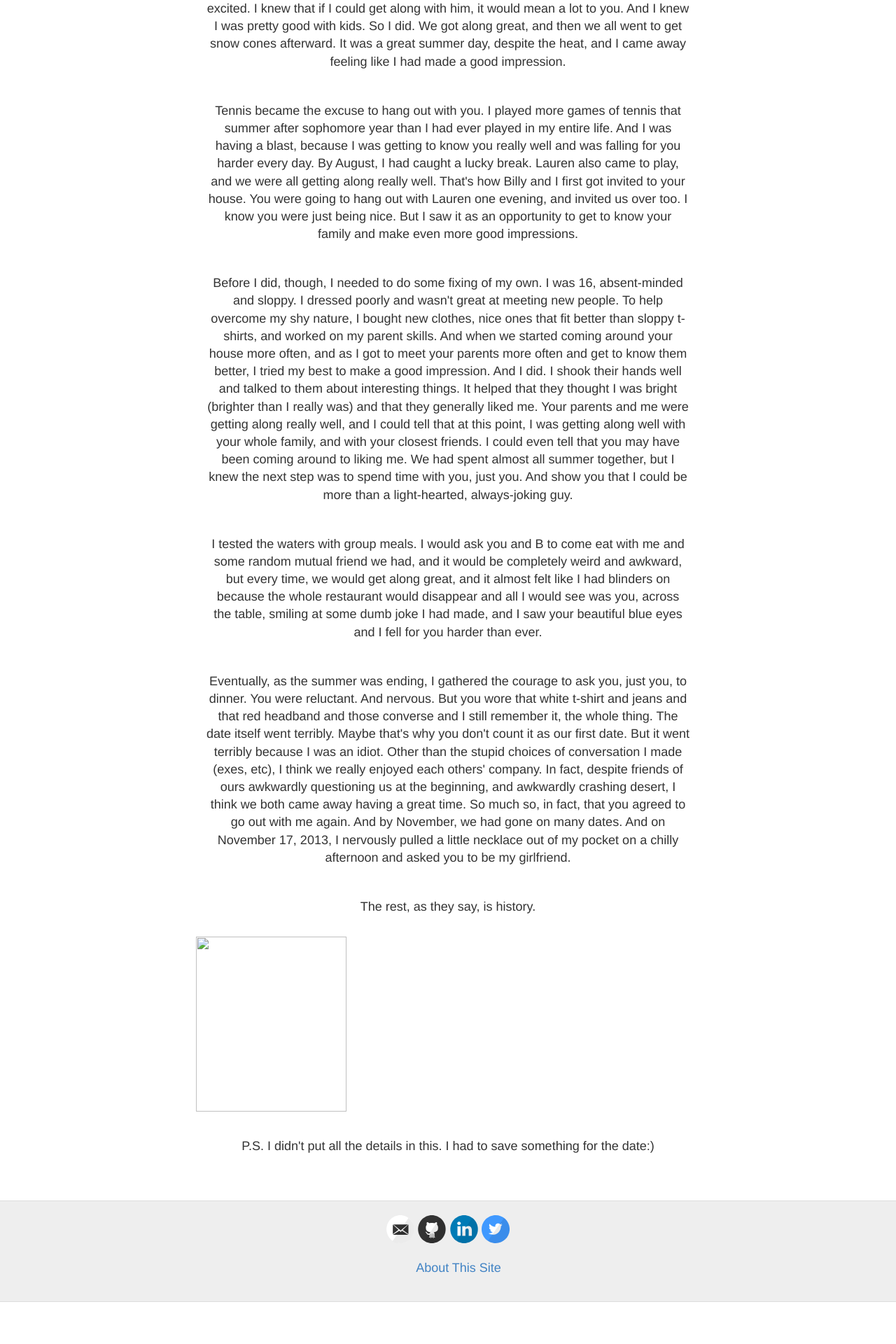
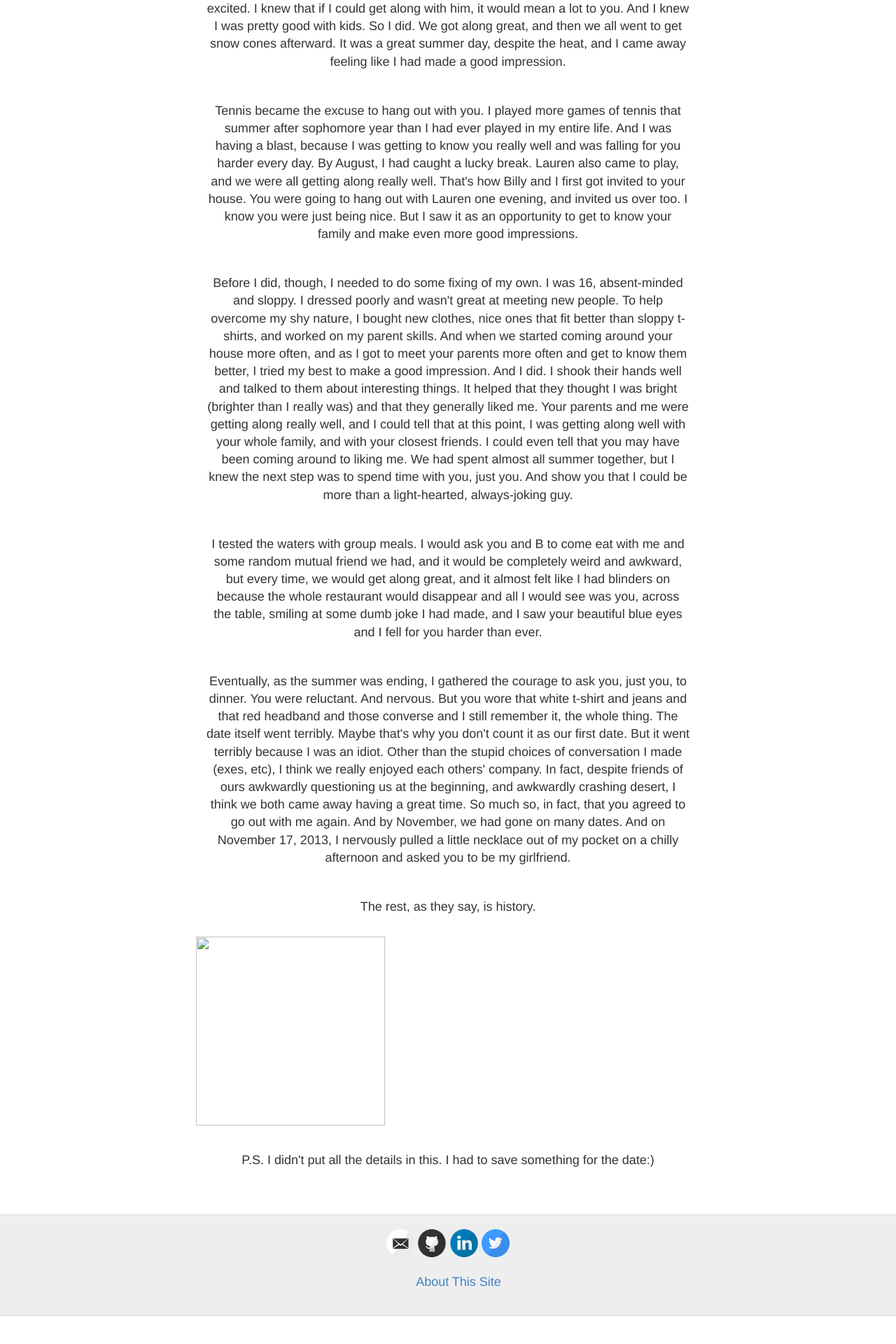
Before and after one commit to abhi-v-sharma/abhi-v-sharma.github.io, a Jekyll site: the page built from fav&avs.html, in a window 1280 px wide. Shown: the part 1665-3585 px from the top of the page at 70% size. Built offline with Jekyll 4.4.1, drawn with Linux system fonts in a browser that asks for light colours.

Commit message:
trying stuff

```diff
--- a/fav&avs.html
+++ b/fav&avs.html
@@ -30,6 +30,6 @@ description: For someone special
 
 	<p class="home-text" align="center">The rest, as they say, is history.</p>
 
-	<img src="images/abhi-pic.jpeg" width="215" height="250" align="center">
+	<a><img src="images/abhi-pic.jpeg" width="270" height="270" align="center"></a>
 
 	<p class="home-text" align="center">P.S. I didn't put all the details in this. I had to save something for the date:) </p>
```
